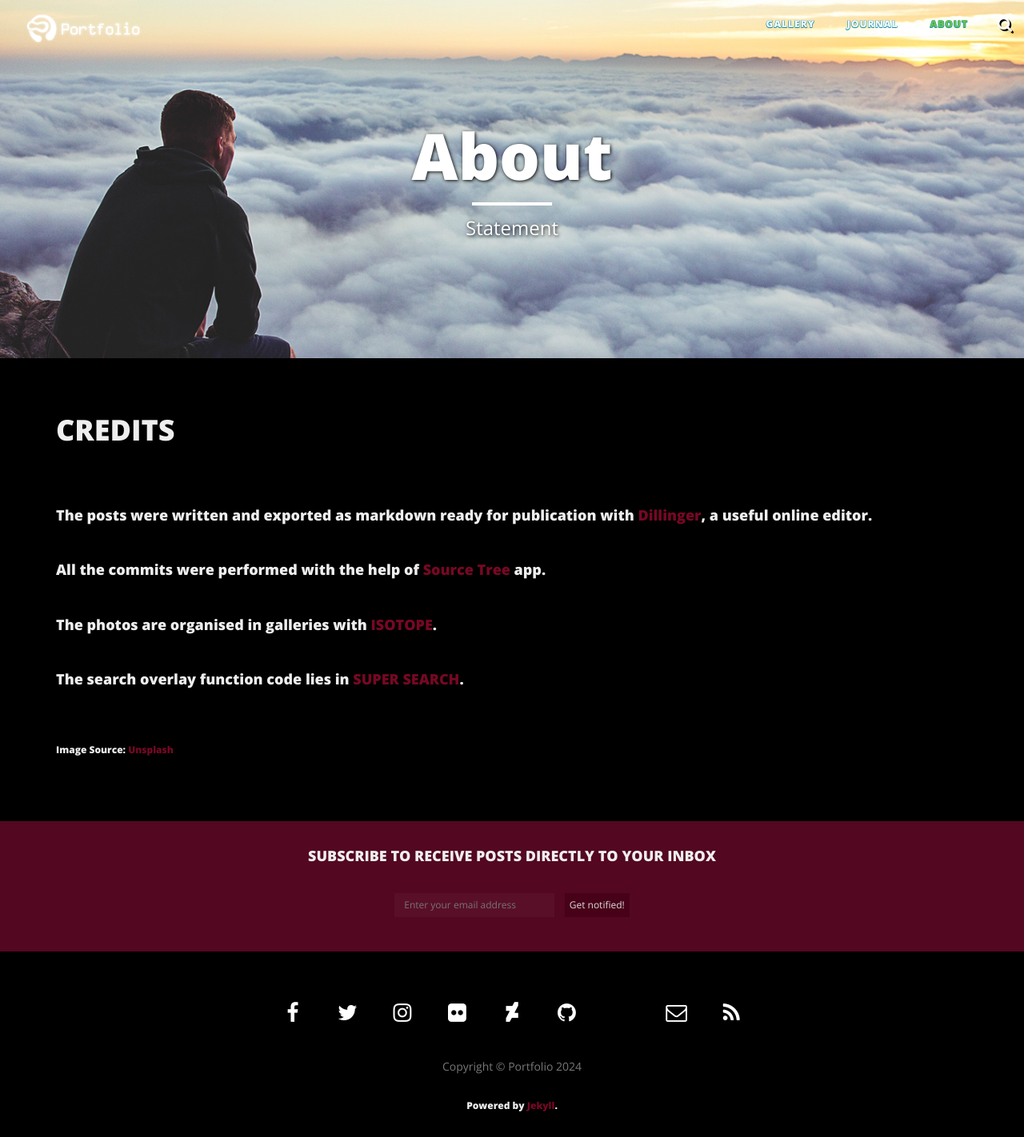
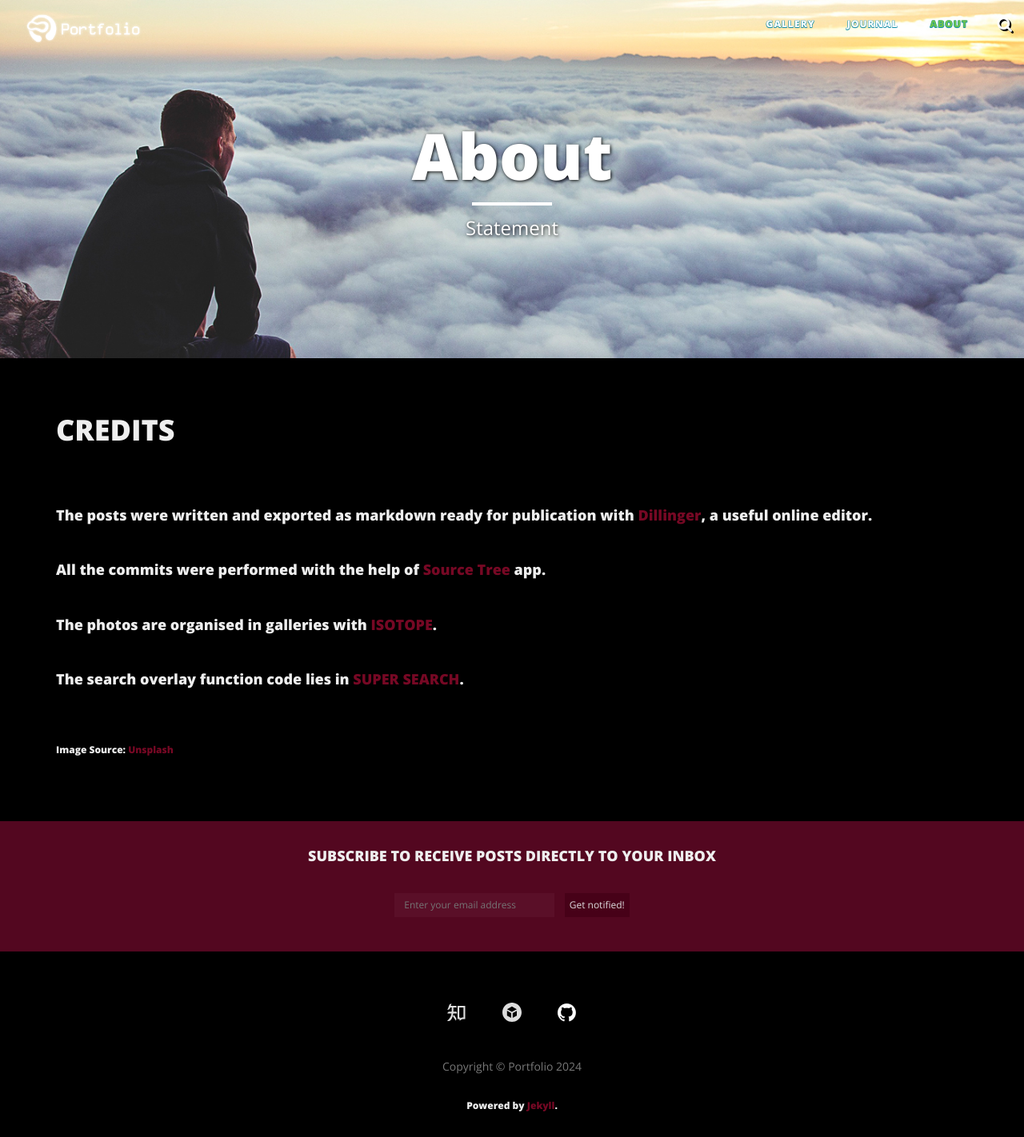
Before and after one commit to notnowIthaca/portfolio, a Jekyll site: the page built from about/index.html, in a window 1280 px wide. Shown: the whole page at 80% size. Built offline with Jekyll 4.4.1, drawn with Linux system fonts in a browser that asks for light colours; nearby versions of some CDN libraries.

Commit message:
Update footer.html

```diff
--- a/_includes/footer.html
+++ b/_includes/footer.html
@@ -6,98 +6,66 @@
 
                 <ul class="list-inline text-center">
 
-                    {% if site.facebook_username %}
+                    <!-- ADD Zhihu -->
+                    {% if site.zhihu_username %}
                     <li>
-                        <a href="https://facebook.com/{{ site.facebook_username }}" data-toggle="tooltip" title="Facebook">
-                            <span class="fa-stack fa-lg">
-                                <i class="fa fa-circle fa-stack-2x"></i>
-                                <i class="fa fa-facebook fa-stack-1x fa-inverse"></i>
-                            </span>
+                        <a href="https://zhihu.com/people/{{ site.zhihu_username }}/posts" data-toggle="tooltip"
+                            style="color:#dddddd" target="_blank" title="Zhihu">
+                        <span class="fa-stack fa-lg">
+                        <svg style="vertical-align: -5%;"
+                             viewBox="0 0 31 30" fill="#dddddd" width="24" height="24">
+                            <g>
+                            <path d="M29.05 4.582H16.733V25.94h3.018l.403 2.572 4.081-2.572h4.815V4.582zm-5.207 18.69l-2.396 1.509-.235-1.508h-1.724V7.233h6.78v16.04h-2.425zM14.46 14.191H9.982c0-.471.033-.954.039-1.458v-5.5h5.106V5.935a1.352 1.352 0 0 0-.404-.957 1.378 1.378 0 0 0-.968-.396H5.783c.028-.088.056-.177.084-.255.274-.82 1.153-3.326 1.153-3.326a4.262 4.262 0 0 0-2.413.698c-.57.4-.912.682-1.371 1.946-.532 1.453-.997 2.856-1.31 3.693C1.444 8.674.28 11.025.28 11.025a5.85 5.85 0 0 0 2.52-.61c1.119-.593 1.679-1.502 2.054-2.883l.09-.3h2.334v5.5c0 .5-.045.982-.073 1.46h-4.12c-.71 0-1.39.278-1.893.775a2.638 2.638 0 0 0-.783 1.874h6.527a17.717 17.717 0 0 1-.778 3.649 16.796 16.796 0 0 1-3.012 5.273A33.104 33.104 0 0 1 0 28.74s3.13 1.175 5.425-.954c1.388-1.292 2.631-3.814 3.23-5.727a28.09 28.09 0 0 0 1.12-5.229h5.967v-1.37a1.254 1.254 0 0 0-.373-.899 1.279 1.279 0 0 0-.909-.37z"></path>
+                            <path d="M11.27 19.675l-2.312 1.491 5.038 7.458a6.905 6.905 0 0 0 .672-2.218 3.15 3.15 0 0 0-.28-2.168"></path>
+                            </g>
+                        </svg>
+                        </span>
                         </a>
                     </li>
                     {% endif %}
-                    {% if site.twitter_username %}
+
+                <!-- ADD Sketchfab -->
+                {% if site.sketchfab_username %}
+                <li>
+                    <a href="https://sketchfab.com/{{ site.sketchfab_username }}" data-toggle="tooltip"
+                         target="_blank" title="Sketchfab">
+                    <span class="fa-stack fa-lg">
+                        <svg style="vertical-align: -5%;"
+                             viewBox="0 0 25 25" fill="#dddddd" width="24" height="24">
+                        <g>
+                            <path fill="transparent"
+                                d="M12.5,0.833C6.056,0.833,0.834,6.057,0.834,12.5S6.056,24.167,12.5,24.167S24.167,18.943,24.167,12.5 S18.944,0.833,12.5,0.833z">
+                            </path>
+                        </g>
+                        <g>
+                            <path
+                                d="M12.5-0.029C5.596-0.029,0,5.568,0,12.472c0,6.904,5.596,12.501,12.5,12.501s12.5-5.597,12.5-12.501 C25.001,5.568,19.405-0.029,12.5-0.029z M11.414,19.911L6.025,16.8v-6.276l5.389,2.911V19.911z M12.374,11.958l-6.376-3.38 l6.376-3.682l6.377,3.682L12.374,11.958z M18.755,16.812l-5.369,3.1v-6.452l5.369-2.901V16.812z">
+                            </path>
+                        </g>
+                        </svg>
+                    </span>
+                    </a>
+                </li>
+                {% endif %}
+
+
+                {% if site.github_username %}
                     <li>
-                        <a href="https://twitter.com/{{ site.twitter_username }}" data-toggle="tooltip" title="Twitter">
-                            <span class="fa-stack fa-lg">
-                                <i class="fa fa-circle fa-stack-2x"></i>
-                                <i class="fa fa-twitter fa-stack-1x fa-inverse"></i>
-                            </span>
-                        </a>
-                    </li>
-                    {% endif %}
-                    {% if site.instagram_username %}
-                    <li>
-                        <a href="https://instagram.com/{{ site.instagram_username }}" data-toggle="tooltip" title="Instagram">
-                            <span class="fa-stack fa-lg">
-                                <i class="fa fa-circle fa-stack-2x"></i>
-                                <i class="fa fa-instagram fa-stack-1x fa-inverse"></i>
-                            </span>
-                        </a>
-                    </li>
-                    {% endif %}
-                    {% if site.flickr_username %}
-                    <li>
-                        <a href="https://flickr.com/photos/{{ site.flickr_username }}" data-toggle="tooltip" title="Flickr">
-                            <span class="fa-stack fa-lg">
-                                <i class="fa fa-circle fa-stack-2x"></i>
-                                <i class="fa fa-flickr fa-stack-1x fa-inverse"></i>
-                            </span>
-                        </a>
-                    </li>
-                    {% endif %}
-                    {% if site.deviantart_username %}
-                    <li>
-                        <a href="http://{{ site.deviantart_username }}.deviantart.com">
-                            <span class="fa-stack fa-lg" data-toggle="tooltip" title="Deviantart">
-                                <i class="fa fa-circle fa-stack-2x"></i>
-                                <i class="fa fa-deviantart fa-stack-1x fa-inverse"></i>
-                            </span>
-                        </a>
-                    </li>
-                    {% endif %}
-                    {% if site.github_username %}
-                    <li>
-                        <a href="https://github.com/{{ site.github_username }}" data-toggle="tooltip" title="Github">
+                        <a href="https://github.com/{{ site.github_username }}" data-toggle="tooltip"
+                            target="_blank" title="Github">
                             <span class="fa-stack fa-lg">
                                 <i class="fa fa-circle fa-stack-2x"></i>
                                 <i class="fa fa-github fa-stack-1x fa-inverse"></i>
                             </span>
                         </a>
                     </li>
-                    {% endif %}
-
-                    {% if site.sketchfab_username %}
-                    <li>
-                        <a href="https://github.com/{{ site.sketchfab_username }}" data-toggle="tooltip" title="Sketchfab">
-                            <span class="fa-stack fa-lg">
-                                <i class="fa fa-circle fa-stack-2x"></i>
-                                <i class="fa fa-sketchfab fa-stack-1x fa-inverse"></i>
-                            </span>
-                        </a>
-                    </li>
-                    {% endif %}
+                {% endif %}
 
 
 
 
 
-            <li>
-    <a href="mailto:{{ site.email }}" data-toggle="tooltip" target="_blank" title="Email">
-                       <span class="fa-stack fa-lg">
-                                <i class="fa fa-circle fa-stack-2x"></i>
-                                <i class="fa fa-envelope-o fa-stack-1x fa-inverse"></i>
-</span>
-          </a> </li>
 
-         <li>
-                        <a href="{{ "/feed.xml" | prepend: site.baseurl }}" data-toggle="tooltip" title="Feed">
-                            <span class="fa-stack fa-lg">
-                                <i class="fa fa-circle fa-stack-2x"></i>
-                                <i class="fa fa-rss fa-stack-1x fa-inverse"></i>
-                            </span>
-                        </a>
-                    </li>
                 </ul>
                 <p class="copyright text-muted">Copyright &copy; {{ site.title }} {{ site.time | date: '%Y' }}</p>
 <center><h6><p>Powered by <a href="https://github.com/jekyll/">Jekyll</a>.</p></h6></center>
```
